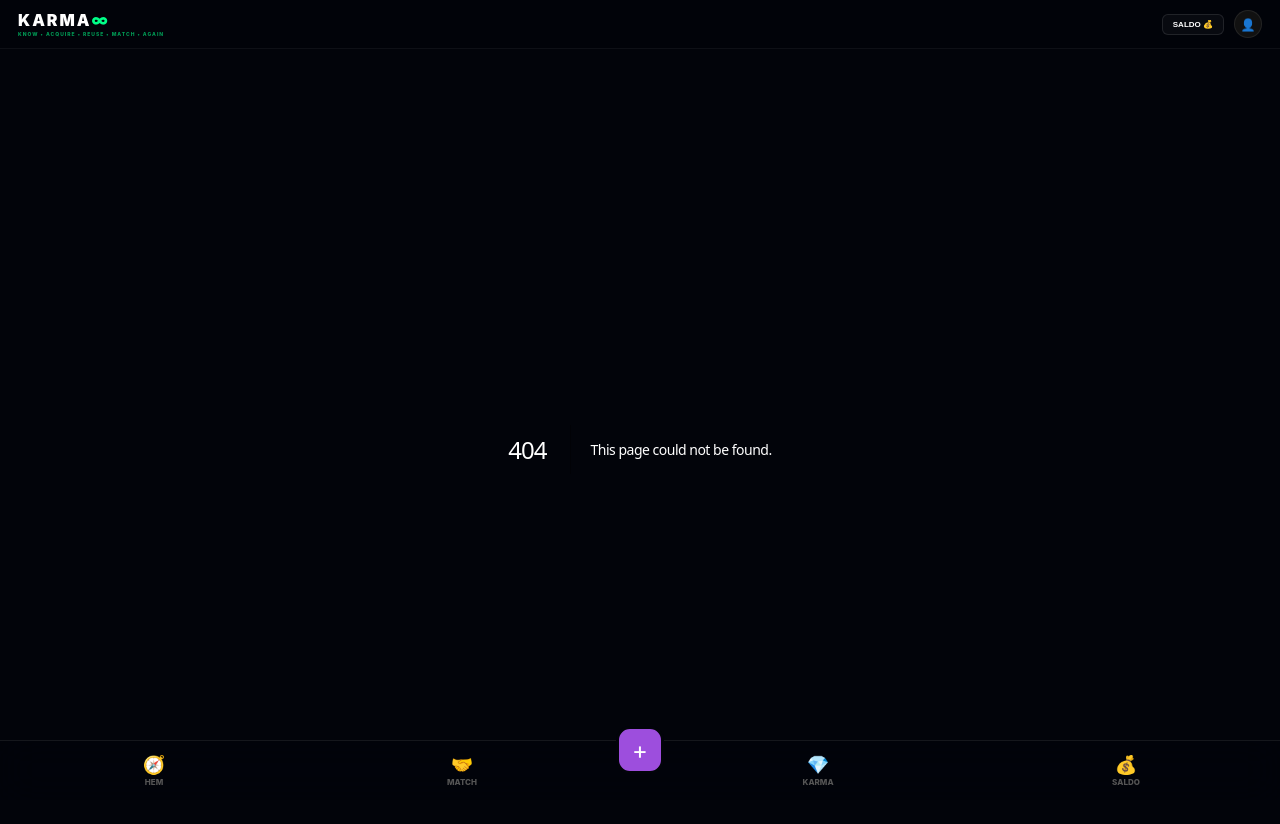
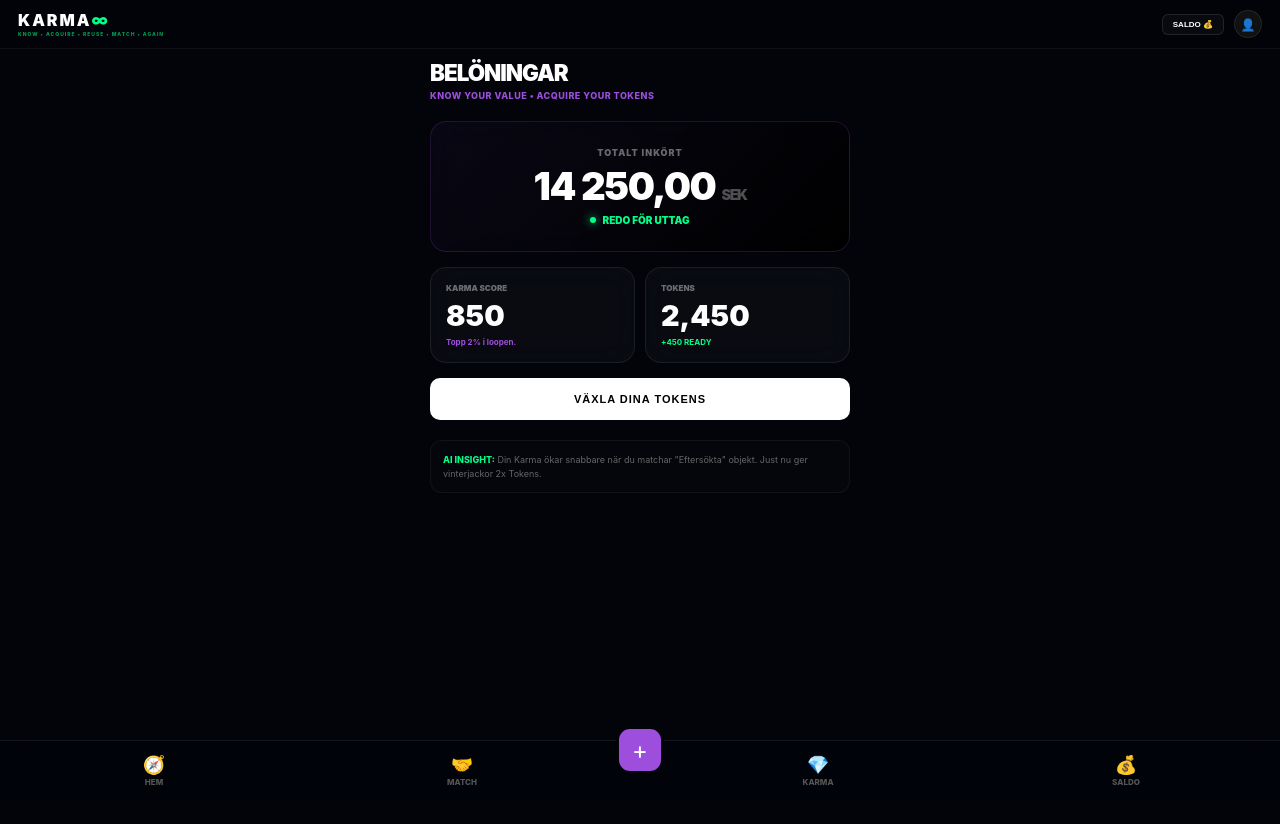
Before and after one commit to gascheckking/marketbeg-appGem, a Next.js app: page /rewards in a window 1280 px wide. Before the commit this address had no page. Shown: the top 824 px of the page. After the commit the page ends 800 px from the top, so only its background shows below. Built offline with nearby package versions, Linux system fonts and the light colour scheme.

Commit message:
Create page.tsx

```diff
--- /dev/null
+++ b/app/rewards/page.tsx
@@ -0,0 +1,69 @@
+"use client";
+import React from 'react';
+
+export default function RewardsPage() {
+  return (
+    <div className="page-wrapper" style={{ padding: '10px 15px' }}>
+      {/* Header - Kompakt branding */}
+      <header style={{ marginBottom: '20px' }}>
+        <h1 style={{ fontSize: '1.4rem', fontWeight: 900, margin: 0 }}>BELÖNINGAR</h1>
+        <p style={{ fontSize: '9px', fontWeight: 800, color: 'var(--neon-purple)', letterSpacing: '0.5px', marginTop: '4px' }}>
+          KNOW YOUR VALUE • ACQUIRE YOUR TOKENS
+        </p>
+      </header>
+
+      {/* Saldo-kortet (Totalt Inkört) */}
+      <div className="glass-card" style={{
+        padding: '25px 20px',
+        marginBottom: '15px',
+        background: 'linear-gradient(135deg, rgba(157, 78, 221, 0.05), #000)',
+        border: '1px solid rgba(157, 78, 221, 0.2)',
+        textAlign: 'center'
+      }}>
+        <div style={{ fontSize: '9px', fontWeight: 900, opacity: 0.4, letterSpacing: '1px' }}>TOTALT INKÖRT</div>
+        <div style={{ fontSize: '2.4rem', fontWeight: 900, margin: '5px 0', letterSpacing: '-1.5px' }}>
+          14 250,00 <span style={{ fontSize: '0.9rem', opacity: 0.3 }}>SEK</span>
+        </div>
+        <div style={{ display: 'flex', alignItems: 'center', justifyContent: 'center', gap: '6px', marginTop: '5px' }}>
+          <span style={{ width: '6px', height: '6px', borderRadius: '50%', background: 'var(--neon-mint)', boxShadow: '0 0 10px var(--neon-mint)' }}></span>
+          <span style={{ fontSize: '10px', fontWeight: 900, color: 'var(--neon-mint)' }}>REDO FÖR UTTAG</span>
+        </div>
+      </div>
+
+      {/* Karma Score & Tokens Grid */}
+      <div style={{ display: 'grid', gridTemplateColumns: '1fr 1fr', gap: '10px', marginBottom: '15px' }}>
+        {/* Karma Score */}
+        <div className="glass-card" style={{ padding: '15px' }}>
+          <div style={{ fontSize: '8px', fontWeight: 900, opacity: 0.4, marginBottom: '5px' }}>KARMA SCORE</div>
+          <div style={{ fontSize: '1.8rem', fontWeight: 900 }}>850</div>
+          <p style={{ fontSize: '8px', fontWeight: 700, color: 'var(--neon-purple)', margin: '4px 0 0' }}>Topp 2% i loopen.</p>
+        </div>
+
+        {/* Tokens */}
+        <div className="glass-card" style={{ padding: '15px' }}>
+          <div style={{ fontSize: '8px', fontWeight: 900, opacity: 0.4, marginBottom: '5px' }}>TOKENS</div>
+          <div style={{ fontSize: '1.8rem', fontWeight: 900 }}>2,450</div>
+          <p style={{ fontSize: '8px', fontWeight: 700, color: 'var(--neon-mint)', margin: '4px 0 0' }}>+450 READY</p>
+        </div>
+      </div>
+
+      {/* Action Button */}
+      <button className="primary-btn" style={{
+        width: '100%',
+        padding: '15px',
+        fontSize: '11px',
+        fontWeight: 900,
+        letterSpacing: '1px'
+      }}>
+        VÄXLA DINA TOKENS
+      </button>
+
+      {/* Info-box - AI Insight */}
+      <div style={{ marginTop: '20px', padding: '12px', borderRadius: '12px', border: '1px solid rgba(255,255,255,0.05)', background: 'rgba(255,255,255,0.01)' }}>
+        <p style={{ fontSize: '9px', lineHeight: '1.5', margin: 0, color: '#666' }}>
+          <span style={{ color: 'var(--neon-mint)', fontWeight: 800 }}>AI INSIGHT:</span> Din Karma ökar snabbare när du matchar "Eftersökta" objekt. Just nu ger vinterjackor 2x Tokens.
+        </p>
+      </div>
+    </div>
+  );
+}
```
